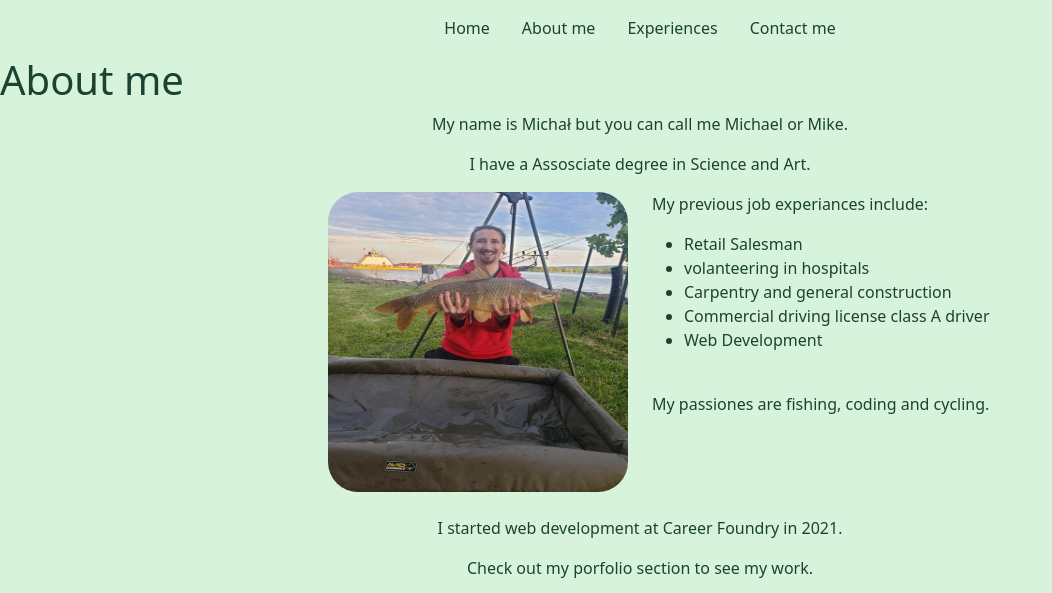
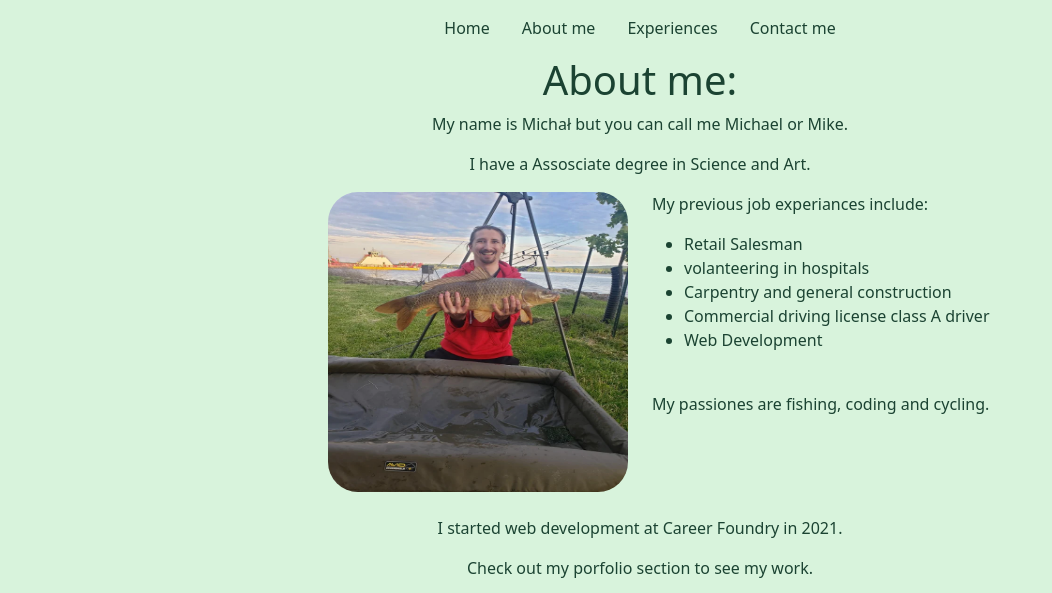
Before and after one commit to MikeD501/Review-practice-portfolio-2, a plain HTML site: page about.html in a window 1280 px wide. Shown: the top 593 px of the page, without its empty margins (0-1052 px from the left). Drawn offline with nearby package versions, Linux system fonts and the light colour scheme.

Commit message:
Update about.html
centered the h1

```diff
--- a/about.html
+++ b/about.html
@@ -41,9 +41,9 @@
     </div>
 
     <div class="aboutMain">
-        <div class="row">
+        <div class="row text-center">
             <div class="col">
-                <h1> About me </h1>
+                <h1> About me: </h1>
             </div>
         </div>
 
```
